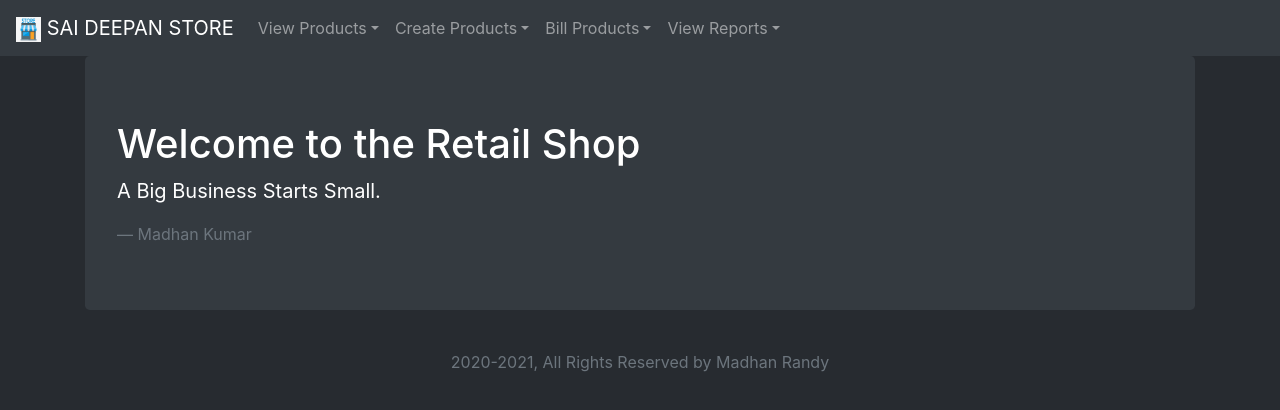
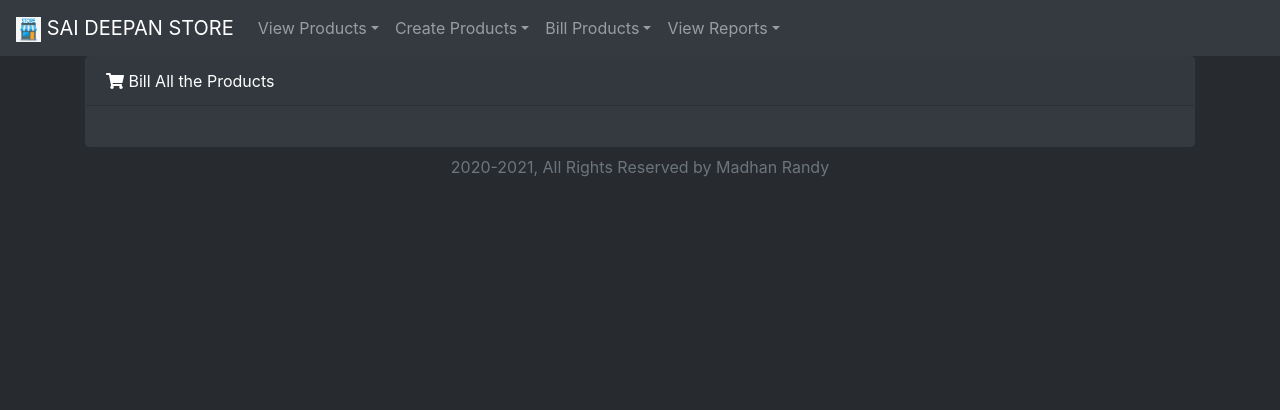
Before and after one commit to Madhankumar1505/react-billingApp, a React (Create React App) app: page /billing in a window 1280 px wide. Shown: the top 410 px of the page. Built offline with nearby package versions, Linux system fonts and the light colour scheme.

Commit message:
Changes in the billing screen

```diff
--- a/package.json
+++ b/package.json
@@ -13,6 +13,7 @@
     "bootstrap": "^4.4.1",
     "history": "^5.0.0",
     "react": "^16.13.1",
+    "react-autosuggest": "^10.0.3",
     "react-bootstrap": "^1.0.1",
     "react-dnd": "^11.1.3",
     "react-dnd-html5-backend": "^11.1.3",
--- a/src/App.js
+++ b/src/App.js
@@ -9,6 +9,7 @@ import BookList from './components/BookList';
 import CreateProduct from './components/CreateProduct/CreateProduct';
 import ViewProduct from './components/ViewProduct/ViewProducts';
 import { BrowserRouter as Router, Switch, Route } from 'react-router-dom';
+import BillProducts from './components/BillProducts/BillProducts';
 
 export default function App() {
   const headerArray =
@@ -32,6 +33,7 @@ export default function App() {
               <Route path="/createPrd" exact component={CreateProduct}></Route>
               <Route path="/edit/:productCode" exact component={CreateProduct}></Route>
               <Route path="/ViewPrd" exact component={ViewProduct}></Route>
+              <Route path="/billing" exact component={BillProducts}></Route>
               <Route path="*" component={() => <Welcome headerArray={headerArray} />}></Route>
             </Switch>
           </Col>
--- /dev/null
+++ b/src/components/BillProducts/BillProducts.js
@@ -0,0 +1,32 @@
+import { faList, faShoppingCart } from '@fortawesome/free-solid-svg-icons';
+import { FontAwesomeIcon } from '@fortawesome/react-fontawesome';
+import React, { Component } from 'react';
+import { Card, FormGroup, FormLabel } from 'react-bootstrap';
+
+
+export default class BillProducts extends Component {
+    constructor(props) {
+        super(props);
+        this.state = {
+            billPrd: 'Test',
+            dataLists: ['Test', 'Test1', 'Test3', 'Test4']
+        }
+    };
+    render() {
+        return (
+            <div>
+                <Card className={"border border-dark bg-dark text-white"}>
+                    <Card.Header>
+                        <div style={{ "float": "left" }}>
+                            <FontAwesomeIcon icon={faShoppingCart} /> Bill All the Products
+                        </div>
+                    </Card.Header>
+                    <Card.Body>
+
+                    </Card.Body>
+                </Card>
+            </div>
+
+        );
+    }
+}
--- a/src/components/NavigationBar.js
+++ b/src/components/NavigationBar.js
@@ -22,7 +22,7 @@ export default function NavigationBar() {
                     <NavDropdown.Item eventKey="4.1" href={"createPrd"}>Create Products</NavDropdown.Item>
                 </NavDropdown>
                 <NavDropdown title="Bill Products" id="nav-dropdown">
-                    <NavDropdown.Item eventKey="4.1" href={""}>Bill Products</NavDropdown.Item>
+                    <NavDropdown.Item eventKey="4.1" href={"billing"}>Bill Products</NavDropdown.Item>
                 </NavDropdown>
                 <NavDropdown title="View Reports" id="nav-dropdown">
                     <NavDropdown.Item eventKey="4.1" href={""}>View Reports</NavDropdown.Item>
```
Also changed, not shown: 1 other file (tests, documents, lock files or other folders).
